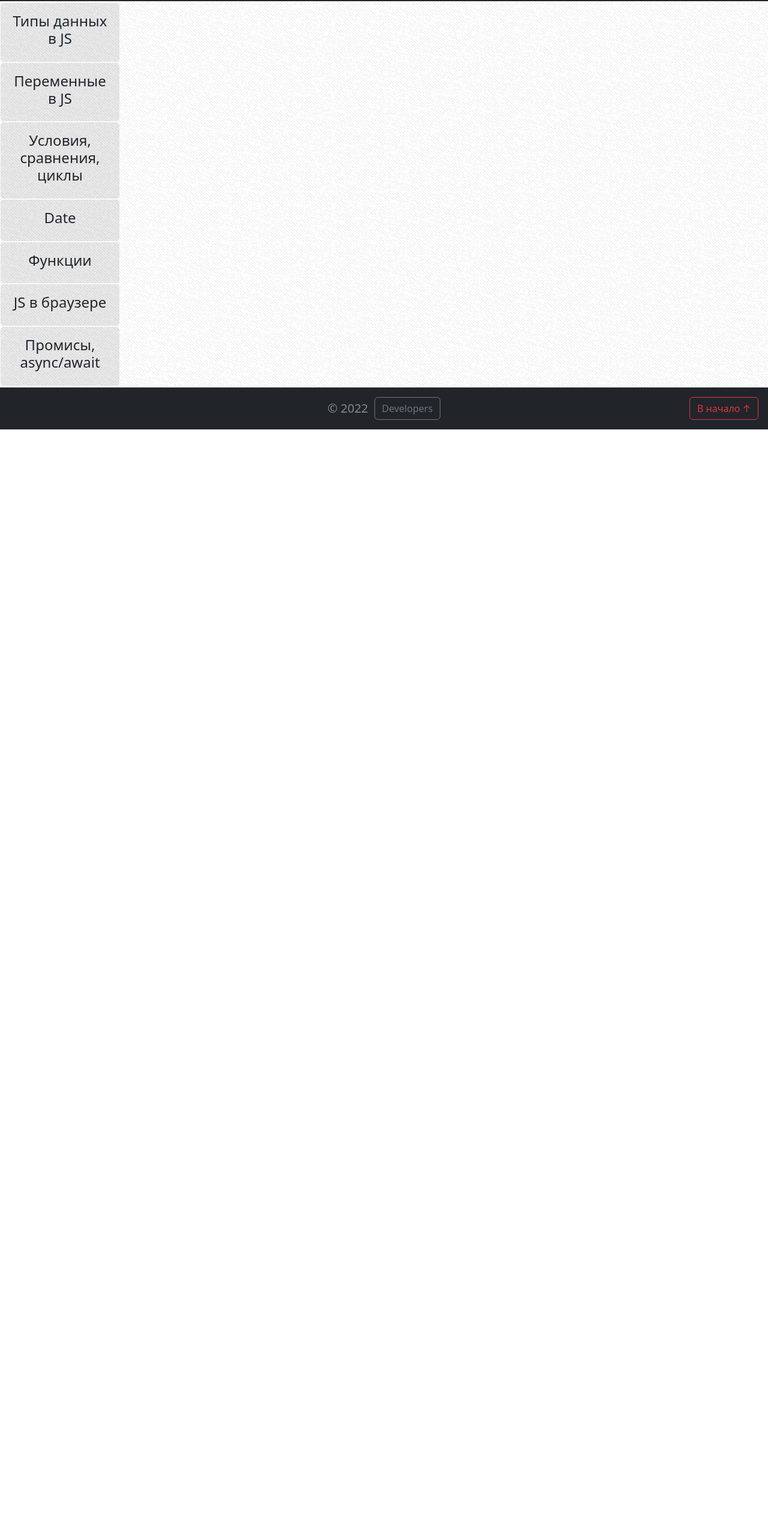
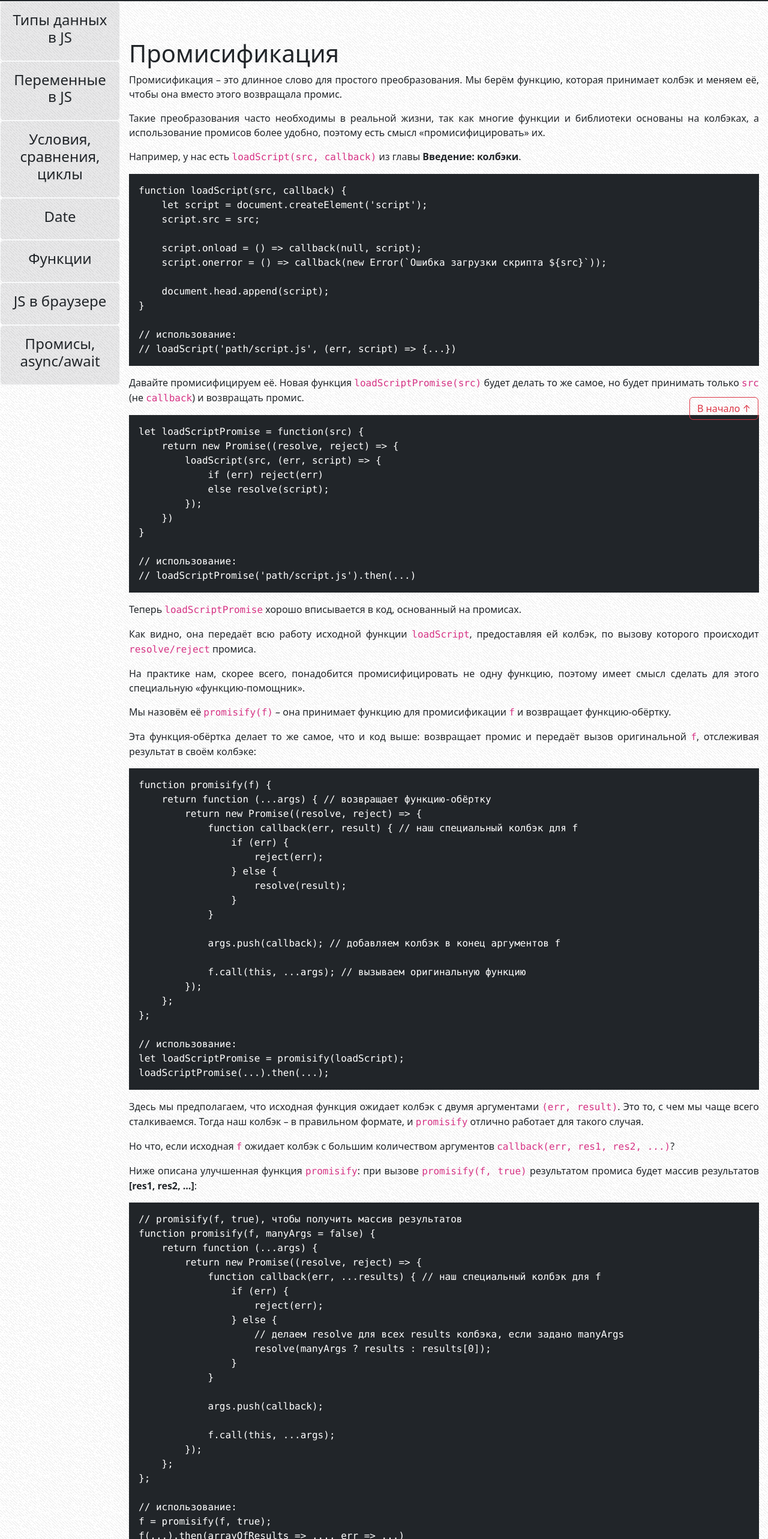
Before and after one commit to Pixel-King/CoreJS, a React (Create React App) app in the folder corejs-dev/: page /theory/articlesTheory/Promisification in a window 1280 px wide. Shown: the part 84-2650 px from the top of the page at 60% size. Before the commit the page ends 800 px from the top, so only its background shows below. Built offline with nearby package versions, Linux system fonts and the light colour scheme.

Commit message:
feat: add Promisification article

```diff
--- a/corejs-dev/src/components/Theory/TheoryPage.tsx
+++ b/corejs-dev/src/components/Theory/TheoryPage.tsx
@@ -44,6 +44,7 @@ import PromisesBasics from "./articlesTheory/PromisesBasics";
 import PromiseChaining from "./articlesTheory/PromiseChaining";
 import PromisesErrorHandling from "./articlesTheory/PromisesErrorHandling";
 import PromiseApi from "./articlesTheory/PromiseApi";
+import Promisification from "./articlesTheory/Promisification";
 
 import DataTypesArticleList from "./articlesLists/DataTypesArticlesList";
 import VariableArticlelList from "./articlesLists/VariablesArticlesList";
@@ -128,6 +129,7 @@ const TheoryPage: React.FC = () => {
                     <Route path='articlesTheory/PromiseChaining' element={ <PromiseChaining /> } />
                     <Route path='articlesTheory/PromisesErrorHandling' element={ <PromisesErrorHandling /> } />
                     <Route path='articlesTheory/PromiseApi' element={ <PromiseApi /> } />
+                    <Route path='articlesTheory/Promisification' element={ <Promisification /> } />
                 </Routes>
             </div>
             {scrollButton}
--- a/corejs-dev/src/components/Theory/articlesLists/PromisesArticlesList.tsx
+++ b/corejs-dev/src/components/Theory/articlesLists/PromisesArticlesList.tsx
@@ -20,6 +20,9 @@ const PromisesArticlesList: React.FC = () => {
         </Nav.Item>,
         <Nav.Item key={'PromiseApi-article'}>
             <Link to='./articlesTheory/PromiseApi' onClick={ () => scrollUp()} className={`article-nav-link d-block ${loc.pathname === '/theory/articlesTheory/PromiseApi' ? 'bg-danger bg-opacity-10 border border-danger rounded fw-semibold' : ''} PromiseApi`}>Promise API</Link>
+        </Nav.Item>,
+        <Nav.Item key={'Promisification-article'}>
+            <Link to='./articlesTheory/Promisification' onClick={ () => scrollUp()} className={`article-nav-link d-block ${loc.pathname === '/theory/articlesTheory/Promisification' ? 'bg-danger bg-opacity-10 border border-danger rounded fw-semibold' : ''} Promisification`}>Промисификация</Link>
         </Nav.Item>
     ];
 
--- /dev/null
+++ b/corejs-dev/src/components/Theory/articlesTheory/Promisification.tsx
@@ -0,0 +1,116 @@
+import * as React from 'react';
+
+const Promisification: React.FC =() => {
+    return (
+    <>
+
+    <h1>Промисификация</h1>
+    <p>Промисификация – это длинное слово для простого преобразования. Мы берём функцию, которая принимает колбэк и меняем её, чтобы она вместо этого возвращала промис.</p>
+    <p>Такие преобразования часто необходимы в реальной жизни, так как многие функции и библиотеки основаны на колбэках, а использование промисов более удобно, поэтому есть смысл «промисифицировать» их.</p>
+    <p>Например, у нас есть <code className="fs-6">loadScript(src, callback)</code> из главы <strong>Введение: колбэки</strong>.</p>
+    <pre className="text-bg-dark px-3 py-3">
+        <code className="fs-6">
+        {`function loadScript(src, callback) {
+    let script = document.createElement('script');
+    script.src = src;
+
+    script.onload = () => callback(null, script);
+    script.onerror = () => callback(new Error(\`Ошибка загрузки скрипта \${src}\`));
+
+    document.head.append(script);
+}
+
+// использование:
+// loadScript('path/script.js', (err, script) => {...})`}
+        </code>
+    </pre>
+    <p>Давайте промисифицируем её. Новая функция <code className="fs-6">loadScriptPromise(src)</code> будет делать то же самое, но будет принимать только <code className="fs-6">src</code> (не <code className="fs-6">callback</code>) и возвращать промис.</p>
+    <pre className="text-bg-dark px-3 py-3">
+        <code className="fs-6">
+        {`let loadScriptPromise = function(src) {
+    return new Promise((resolve, reject) => {
+        loadScript(src, (err, script) => {
+            if (err) reject(err)
+            else resolve(script);
+        });
+    })
+}
+
+// использование:
+// loadScriptPromise('path/script.js').then(...)`}
+        </code>
+    </pre>
+    <p>Теперь <code className="fs-6">loadScriptPromise</code> хорошо вписывается в код, основанный на промисах.</p>
+    <p>Как видно, она передаёт всю работу исходной функции <code className="fs-6">loadScript</code>, предоставляя ей колбэк, по вызову которого происходит <code className="fs-6">resolve/reject</code> промиса.</p>
+    <p>На практике нам, скорее всего, понадобится промисифицировать не одну функцию, поэтому имеет смысл сделать для этого специальную «функцию-помощник».</p>
+    <p>Мы назовём её <code className="fs-6">promisify(f)</code> – она принимает функцию для промисификации <code className="fs-6">f</code> и возвращает функцию-обёртку.</p>
+    <p>Эта функция-обёртка делает то же самое, что и код выше: возвращает промис и передаёт вызов оригинальной <code className="fs-6">f</code>, отслеживая результат в своём колбэке:</p>
+    <pre className="text-bg-dark px-3 py-3">
+        <code className="fs-6">
+        {`function promisify(f) {
+    return function (...args) { // возвращает функцию-обёртку
+        return new Promise((resolve, reject) => {
+            function callback(err, result) { // наш специальный колбэк для f
+                if (err) {
+                    reject(err);
+                } else {
+                    resolve(result);
+                }
+            }
+
+            args.push(callback); // добавляем колбэк в конец аргументов f
+
+            f.call(this, ...args); // вызываем оригинальную функцию
+        });
+    };
+};
+
+// использование:
+let loadScriptPromise = promisify(loadScript);
+loadScriptPromise(...).then(...);`}
+        </code>
+    </pre>
+    <p>Здесь мы предполагаем, что исходная функция ожидает колбэк с двумя аргументами <code className="fs-6">(err, result)</code>. Это то, с чем мы чаще всего сталкиваемся. Тогда наш колбэк – в правильном формате, и <code className="fs-6">promisify</code> отлично работает для такого случая.</p>
+    <p>Но что, если исходная <code className="fs-6">f</code> ожидает колбэк с большим количеством аргументов <code className="fs-6">callback(err, res1, res2, ...)</code>?</p>
+    <p>Ниже описана улучшенная функция <code className="fs-6">promisify</code>: при вызове <code className="fs-6">promisify(f, true)</code> результатом промиса будет массив результатов <strong>[res1, res2, ...]</strong>:</p>
+    <pre className="text-bg-dark px-3 py-3">
+        <code className="fs-6">
+        {`// promisify(f, true), чтобы получить массив результатов
+function promisify(f, manyArgs = false) {
+    return function (...args) {
+        return new Promise((resolve, reject) => {
+            function callback(err, ...results) { // наш специальный колбэк для f
+                if (err) {
+                    reject(err);
+                } else {
+                    // делаем resolve для всех results колбэка, если задано manyArgs
+                    resolve(manyArgs ? results : results[0]);
+                }
+            }
+
+            args.push(callback);
+
+            f.call(this, ...args);
+        });
+    };
+};
+
+// использование:
+f = promisify(f, true);
+f(...).then(arrayOfResults => ..., err => ...)`}
+        </code>
+    </pre>
+    <p>Для более экзотических форматов колбэка, например без <code className="fs-6">err: callback(result)</code>, мы можем промисифицировать функции без помощника, «вручную».</p>
+    <p>Также существуют модули с более гибкой промисификацией, например, <strong>es6-promisify</strong> или встроенная функция <code className="fs-6">util.promisify</code> в Node.js.</p>
+    <div className="fst-italic border-3 border-start border-warning px-3">
+        <p><strong>На заметку:</strong></p>
+        <p>Промисификация – это отличный подход, особенно, если вы будете использовать <code className="fs-6">async/await</code> (см. следующую главу), но она не является тотальной заменой любых колбэков.</p>
+        <p>Помните, промис может иметь только один результат, но колбэк технически может вызываться сколько угодно раз.</p>
+        <p>Поэтому промисификация используется для функций, которые вызывают колбэк только один раз. Последующие вызовы колбэка будут проигнорированы.</p>
+    </div>
+
+    </>
+    );
+}
+
+export default Promisification;
```
